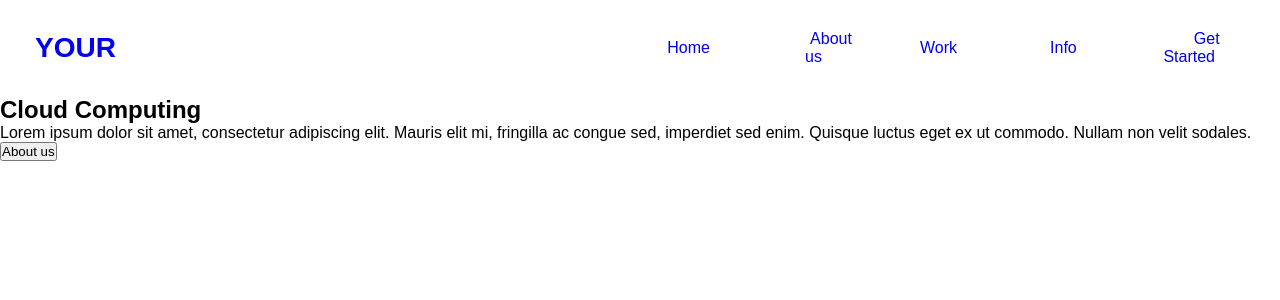
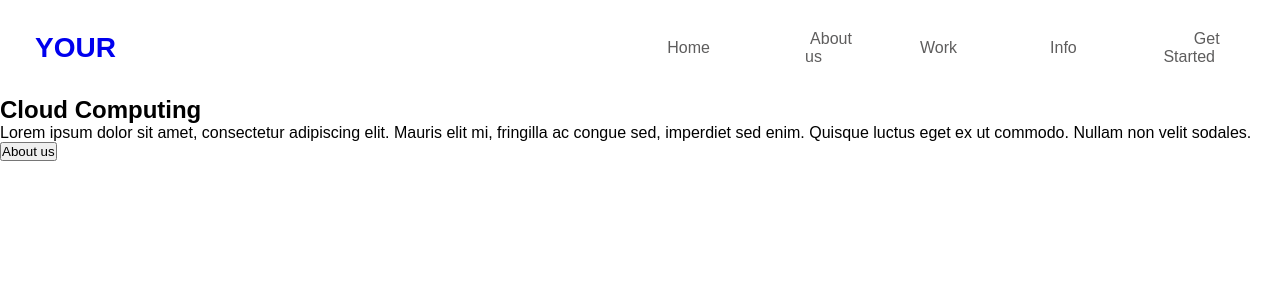
Before and after one commit to joaov1ct0r/react-cloud, a React (Create React App) app: page / in a window 1280 px wide. Shown: the top 300 px of the page. Built offline with nearby package versions, Linux system fonts and the light colour scheme.

Commit message:
estilo aplicado ao elemento nav ul li a

```diff
--- a/src/App.css
+++ b/src/App.css
@@ -29,6 +29,7 @@ nav ul li {
 }
 
 nav ul li a {
+    color: rgb(94, 93, 93);
     margin-right: 35px;
     text-decoration: none;
 }
```
